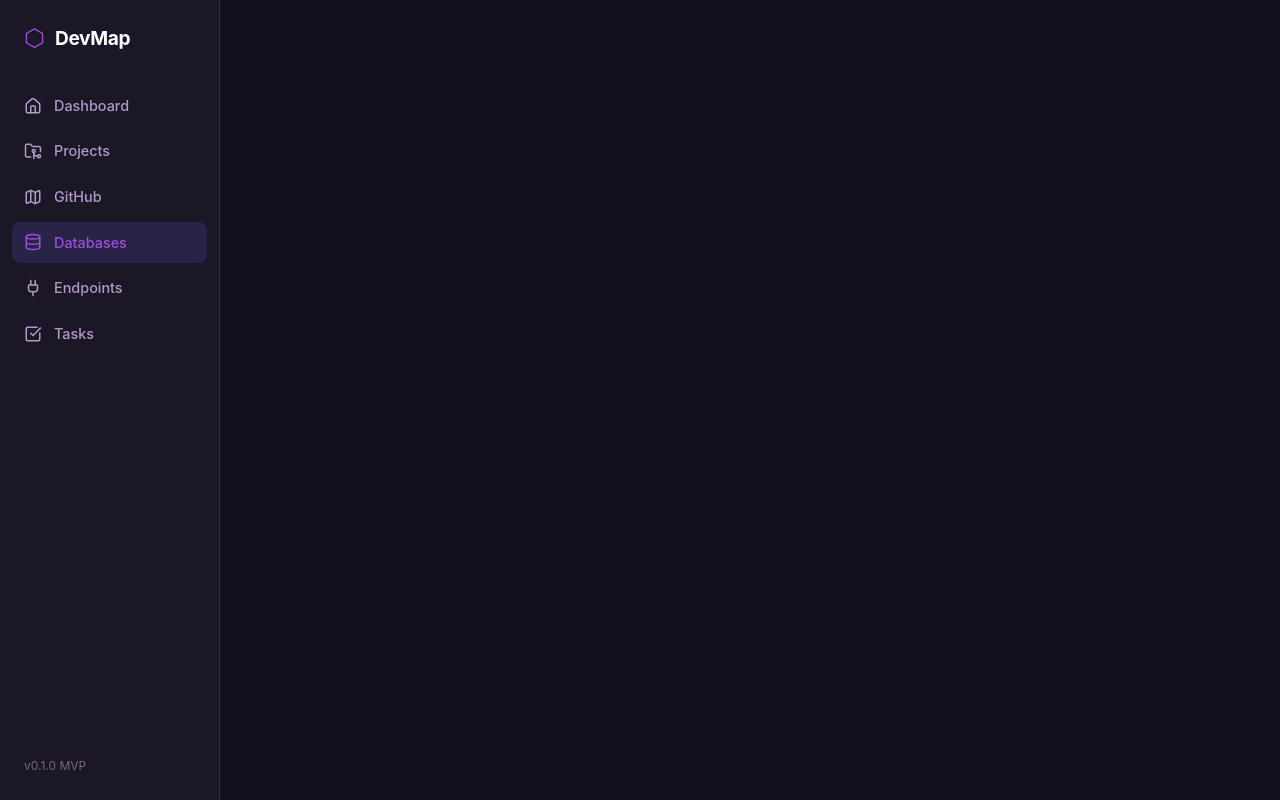
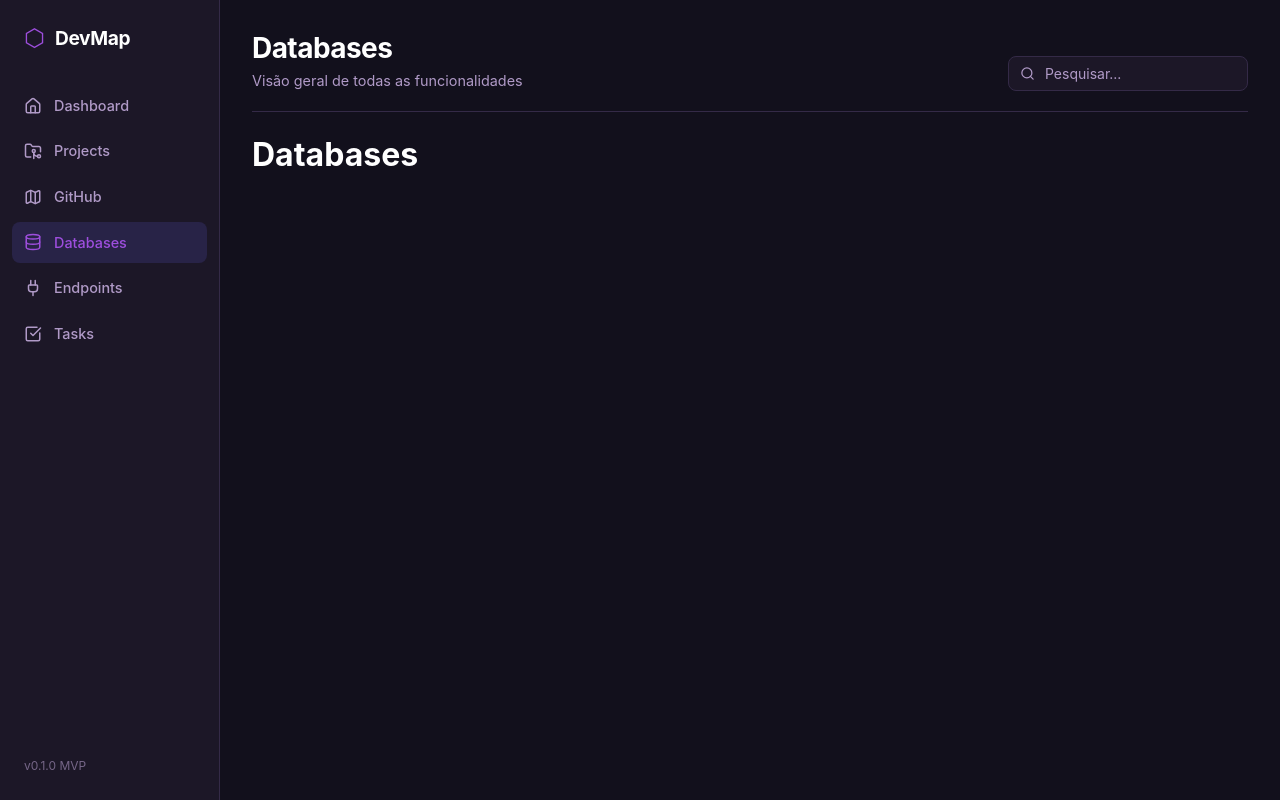
Before and after one commit to lukinhasc-dev/devmap, a React (Vite) app in the folder frontend/: page /databases in a window 1280 px wide. Built offline with nearby package versions, Linux system fonts and the light colour scheme.

Commit message:
chore: ajustes nas rotes para cada page

```diff
--- a/frontend/src/App.tsx
+++ b/frontend/src/App.tsx
@@ -3,6 +3,10 @@ import Sidebar from "./components/Sidebar.tsx"
 import "./styles/App.css"
 import Projects from "./pages/Projects.tsx"
 import Home from "./pages/Dashboard.tsx"
+import Github from "./pages/Github.tsx"
+import Databases from "./pages/Databases.tsx"
+import Endpoints from "./pages/Endpoints.tsx"
+import Tasks from "./pages/Tasks.tsx"
 
 function App() {
   return (
@@ -18,6 +22,21 @@ function App() {
             <Route path="/dashboard" element={<Home />} />
           </Routes>
 
+          <Routes>
+            <Route path="/github" element={<Github />} />
+          </Routes>
+
+          <Routes>
+            <Route path="/databases" element={<Databases />} />
+          </Routes>
+
+          <Routes>
+            <Route path="/endpoints" element={<Endpoints />} />
+          </Routes>
+
+          <Routes>
+            <Route path="/tasks" element={<Tasks />} />
+          </Routes>
 
         </main>
       </div>
--- /dev/null
+++ b/frontend/src/pages/Databases.tsx
@@ -0,0 +1,10 @@
+import DefaultPage from "./DefaultPage.tsx"
+import "../styles/DefaultPage.css"
+
+export default function Databases() {
+    return (
+        <DefaultPage tittle="Databases" description="Visão geral de todas as funcionalidades">
+            <h1>Databases</h1>
+        </DefaultPage>
+    )
+}
--- /dev/null
+++ b/frontend/src/pages/Endpoints.tsx
@@ -0,0 +1,10 @@
+import DefaultPage from "./DefaultPage.tsx"
+import "../styles/DefaultPage.css"
+
+export default function Endpoints() {
+    return (
+        <DefaultPage tittle="Endpoints" description="Visão geral de todas as funcionalidades">
+            <h1>Endpoints</h1>
+        </DefaultPage>
+    )
+}
--- /dev/null
+++ b/frontend/src/pages/Github.tsx
@@ -0,0 +1,10 @@
+import DefaultPage from "./DefaultPage.tsx"
+import "../styles/DefaultPage.css"
+
+export default function Github() {
+    return (
+        <DefaultPage tittle="Github" description="Visão geral de todas as funcionalidades">
+            <h1>Github</h1>
+        </DefaultPage>
+    )
+}
--- /dev/null
+++ b/frontend/src/pages/Tasks.tsx
@@ -0,0 +1,10 @@
+import DefaultPage from "./DefaultPage.tsx"
+import "../styles/DefaultPage.css"
+
+export default function Tasks() {
+    return (
+        <DefaultPage tittle="Tasks" description="Visão geral de todas as funcionalidades">
+            <h1>Tasks</h1>
+        </DefaultPage>
+    )
+}
```
